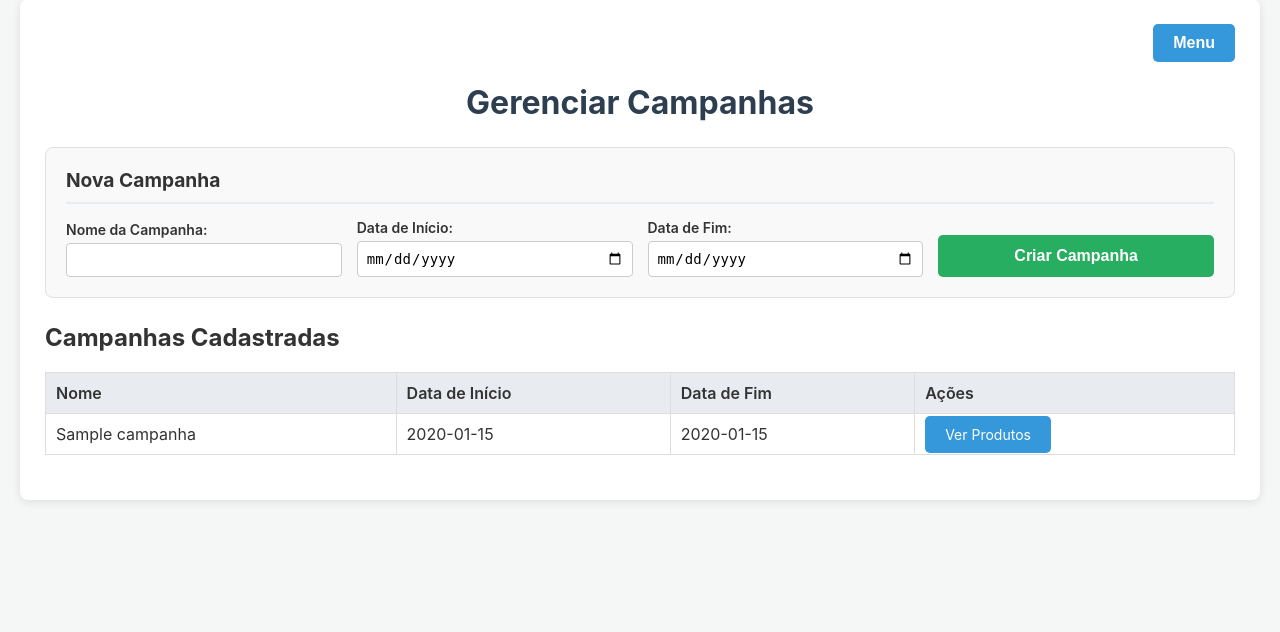
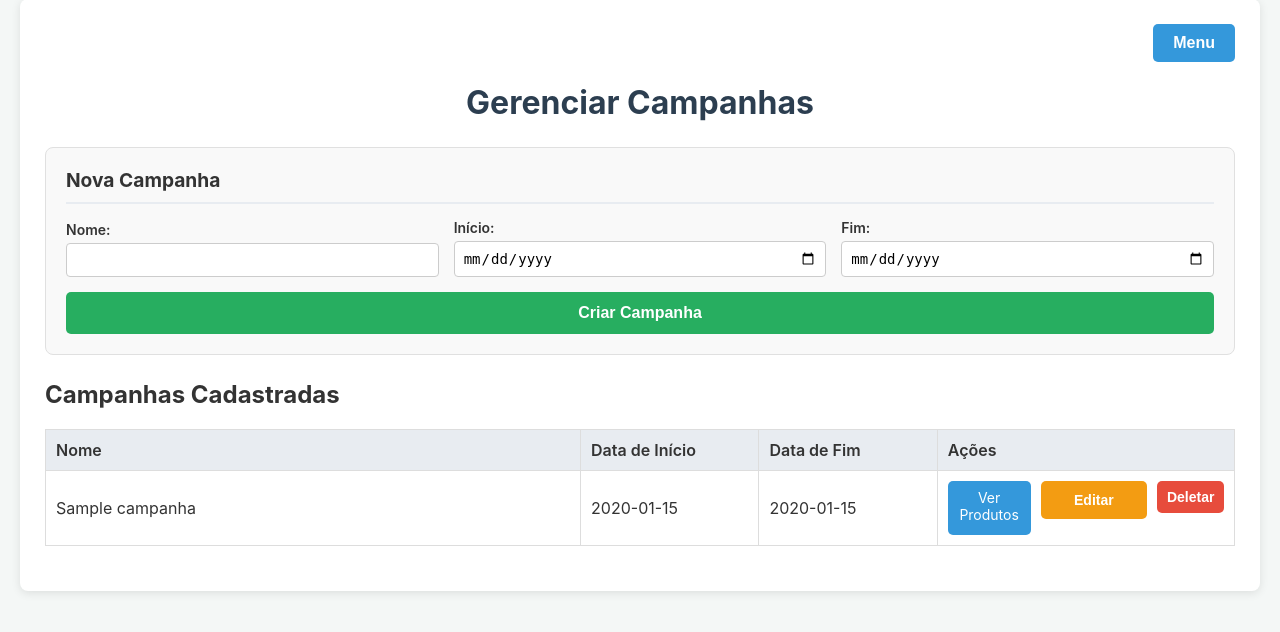
Before and after one commit to drogamais/web-comercial, a Python web app: template templates/campanhas.html in a window 1280 px wide. Shown: the part 21-653 px from the top of the page. Run offline with Jinja, Linux system fonts and the light colour scheme; the template is opened without the code that fills it: most values are stand-ins (such as "Sample title", 1, 10 or a date in 2020).

Commit message:
crud campanha

```diff
--- a/templates/campanhas.html
+++ b/templates/campanhas.html
@@ -16,21 +16,10 @@
     <div class="filter-container">
         <h2>Nova Campanha</h2>
         <form action="{{ url_for('gestao_campanhas') }}" method="post" class="filter-form">
-            <div class="form-group">
-                <label for="nome">Nome da Campanha:</label>
-                <input type="text" name="nome" required>
-            </div>
-            <div class="form-group">
-                <label for="data_inicio">Data de Início:</label>
-                <input type="date" name="data_inicio" required>
-            </div>
-            <div class="form-group">
-                <label for="data_fim">Data de Fim:</label>
-                <input type="date" name="data_fim" required>
-            </div>
-            <div class="form-group">
-                 <button type="submit">Criar Campanha</button>
-            </div>
+            <div class="form-group"><label for="nome">Nome:</label><input type="text" name="nome" required></div>
+            <div class="form-group"><label for="data_inicio">Início:</label><input type="date" name="data_inicio" required></div>
+            <div class="form-group"><label for="data_fim">Fim:</label><input type="date" name="data_fim" required></div>
+            <button type="submit">Criar Campanha</button>
         </form>
     </div>
 
@@ -40,9 +29,9 @@
         <thead>
             <tr>
                 <th>Nome</th>
-                <th>Data de Início</th>
-                <th>Data de Fim</th>
-                <th>Ações</th>
+                <th style="width: 15%;">Data de Início</th>
+                <th style="width: 15%;">Data de Fim</th>
+                <th style="width: 25%;">Ações</th>
             </tr>
         </thead>
         <tbody>
@@ -52,7 +41,21 @@
                 <td>{{ c.data_inicio.strftime('%d/%m/%Y') }}</td>
                 <td>{{ c.data_fim.strftime('%d/%m/%Y') }}</td>
                 <td>
-                    <a href="{{ url_for('produtos_por_campanha', campanha_id=c.id) }}" class="button-filter" style="width: 100%; text-align: center; text-decoration: none;">Ver Produtos</a>
+                    <div style="display: flex; gap: 10px;">
+                        <a href="{{ url_for('produtos_por_campanha', campanha_id=c.id) }}" class="button-filter" style="flex: 1; text-align: center; text-decoration: none; padding: 8px;">Ver Produtos</a>
+
+                        <button type="button" class="btn-edit button-filter" style="flex: 1; background-color: #f39c12;"
+                                data-id="{{ c.id }}"
+                                data-nome="{{ c.nome }}"
+                                data-inicio="{{ c.data_inicio.strftime('%Y-%m-%d') }}"
+                                data-fim="{{ c.data_fim.strftime('%Y-%m-%d') }}">
+                            Editar
+                        </button>
+
+                        <form action="{{ url_for('deletar_campanha', campaign_id=c.id) }}" method="post" style="flex: 1;" onsubmit="return confirm('Atenção: Deletar uma campanha também removerá TODOS os produtos associados a ela. Deseja continuar?');">
+                            <button type="submit" class="button-danger" style="width: 100%; margin: 0; max-width: none; padding: 8px;">Deletar</button>
+                        </form>
+                    </div>
                 </td>
             </tr>
             {% endfor %}
@@ -61,4 +64,35 @@
     {% else %}
     <p>Nenhuma campanha cadastrada ainda.</p>
     {% endif %}
+
+
+    <div id="edit-modal" class="modal-overlay">
+        <div class="modal-content">
+            <h2 style="margin-top: 0;">Editar Campanha</h2>
+            <form id="edit-form" method="post">
+                <div class="form-group" style="text-align: left;">
+                    <label for="nome_edit">Nome da Campanha:</label>
+                    <input type="text" id="nome_edit" name="nome_edit" required>
+                </div>
+                <div class="form-group" style="text-align: left;">
+                    <label for="data_inicio_edit">Data de Início:</label>
+                    <input type="date" id="data_inicio_edit" name="data_inicio_edit" required>
+                </div>
+                <div class="form-group" style="text-align: left;">
+                    <label for="data_fim_edit">Data de Fim:</label>
+                    <input type="date" id="data_fim_edit" name="data_fim_edit" required>
+                </div>
+                <div class="modal-actions" style="margin-top: 25px;">
+                    <button id="modal-btn-cancel" type="button" class="modal-button-cancel">Cancelar</button>
+                    <button type="submit" class="modal-button-confirm">Salvar</button>
+                </div>
+            </form>
+        </div>
+    </div>
+
 {% endblock %}
+
+{% block scripts %}
+    {{ super() }}
+    <script src="{{ url_for('static', filename='js/campanhasPage.js') }}"></script>
+{% endblock %}
```
Also changed, not shown: app_campanha.py (+28 -0 lines), database_campanha.py (+33 -0 lines), static/js/campanhaPage.js (added, +52 -0 lines).
